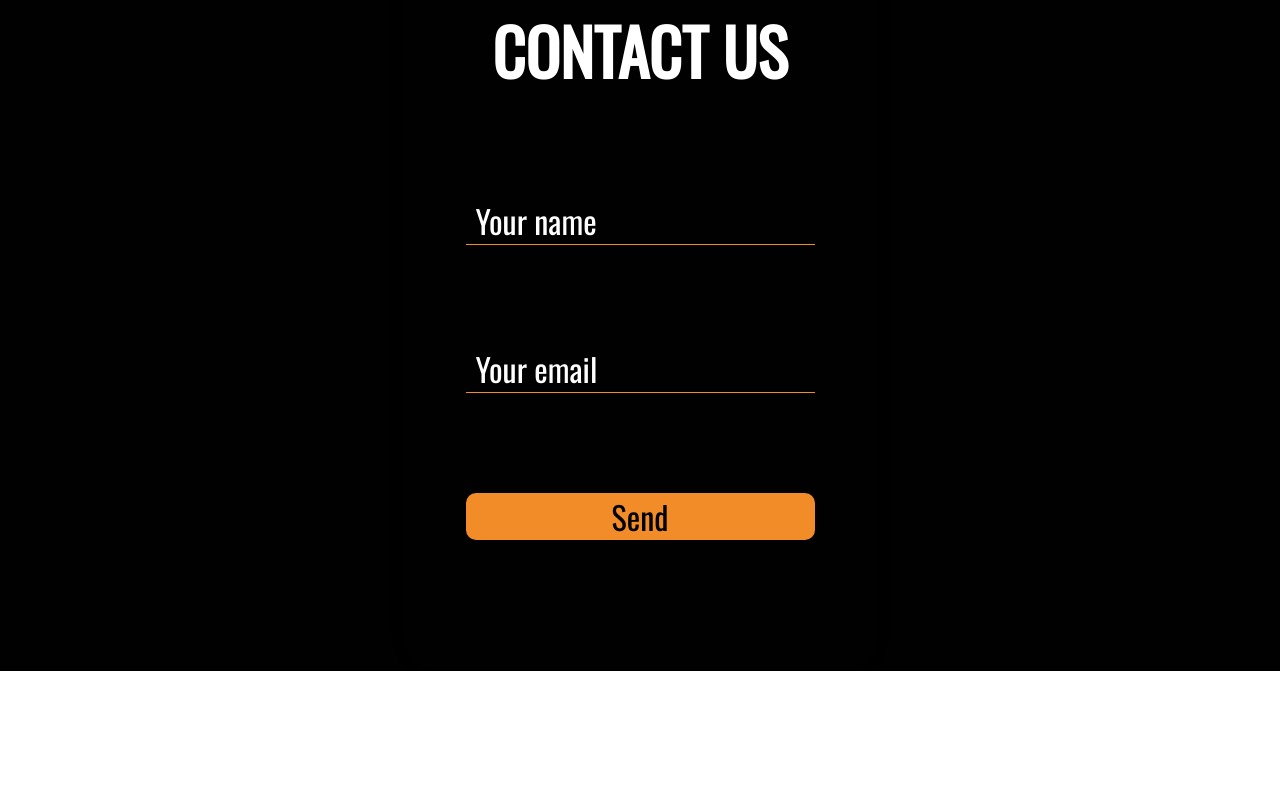
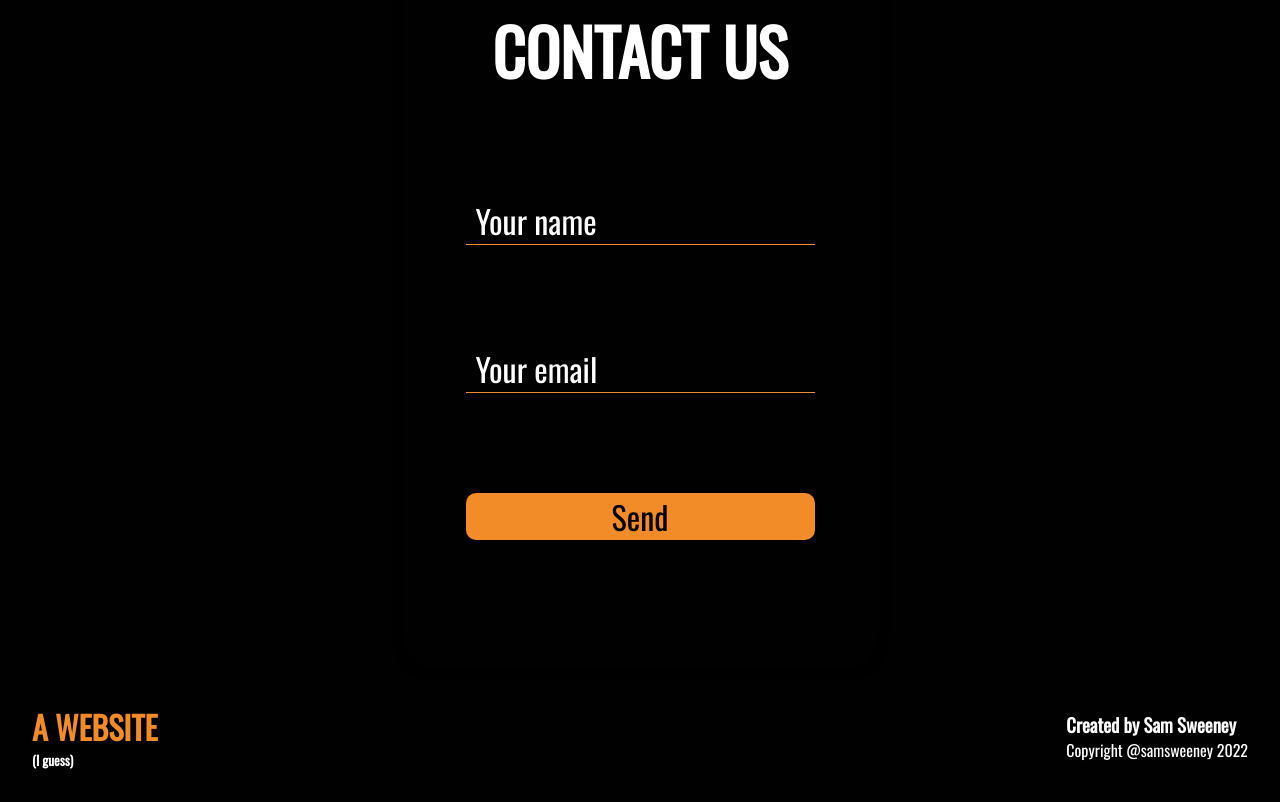
Before and after one commit to LordusWhale/week-1-mini-proj, a plain HTML site: page index.html in a window 1280 px wide. Shown: the part 1729-2531 px from the top of the page. Before the commit the page ends 2400 px from the top, so only its background shows below. Drawn offline with nearby package versions, Linux system fonts and the light colour scheme; no server answers.

Commit message:
Added footer

```diff
--- a/index.html
+++ b/index.html
@@ -85,6 +85,19 @@
             </div>
         </div>
     </main>
+    <footer>
+        <div class="footer-elements">
+            <div>
+                <h1 id="heading">A WEBSITE</h1>
+                <h2 id="second-heading">(I guess)</h2>
+            </div>
+
+            <div>
+                <h3>Created by Sam Sweeney</h3>
+                <p>Copyright @samsweeney 2022</p>
+            </div>
+        </div>
+    </footer>
 </body>
 
 </html>
--- a/styles.css
+++ b/styles.css
@@ -80,6 +80,7 @@ a:hover {
     height: 100vh;
     width: 100%;
     background-image: url('https://wallpaperaccess.com/full/2109.jpg');
+    alt: "Background image of mountain range";
     background-size: cover;
     background-repeat: no-repeat;
     display: flex;
@@ -226,3 +227,19 @@ input::placeholder {
     color: white;
     opacity: 100;
 }
+
+footer {
+    padding: 2rem;
+    color: white;
+    background-color: var(--primary);
+}
+.footer-elements {
+    max-width: 1240px;
+    margin: auto;
+    display: flex;
+    justify-content: space-between;
+    align-items: center;
+    width: 100%;
+    height: 100%;
+
+}
```
